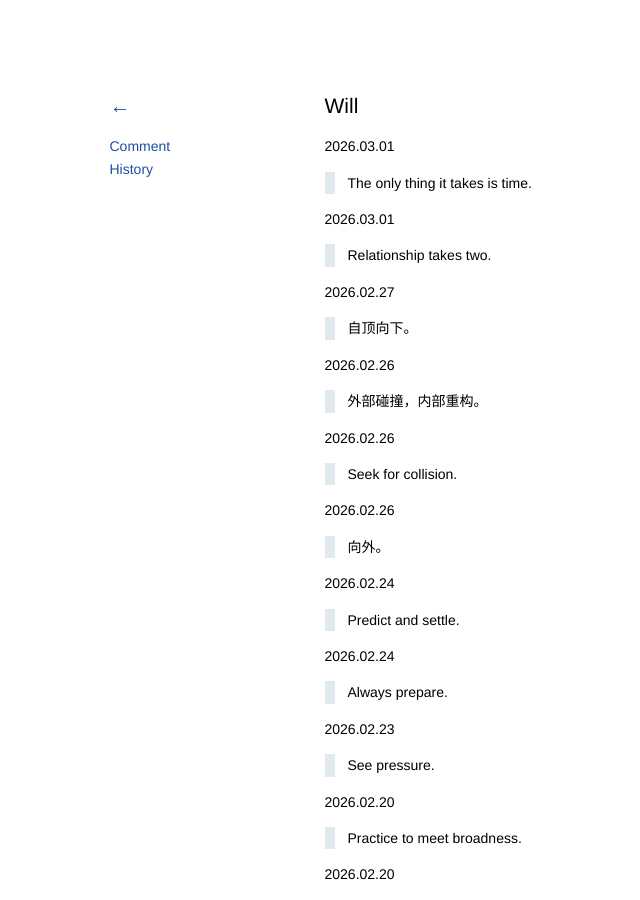
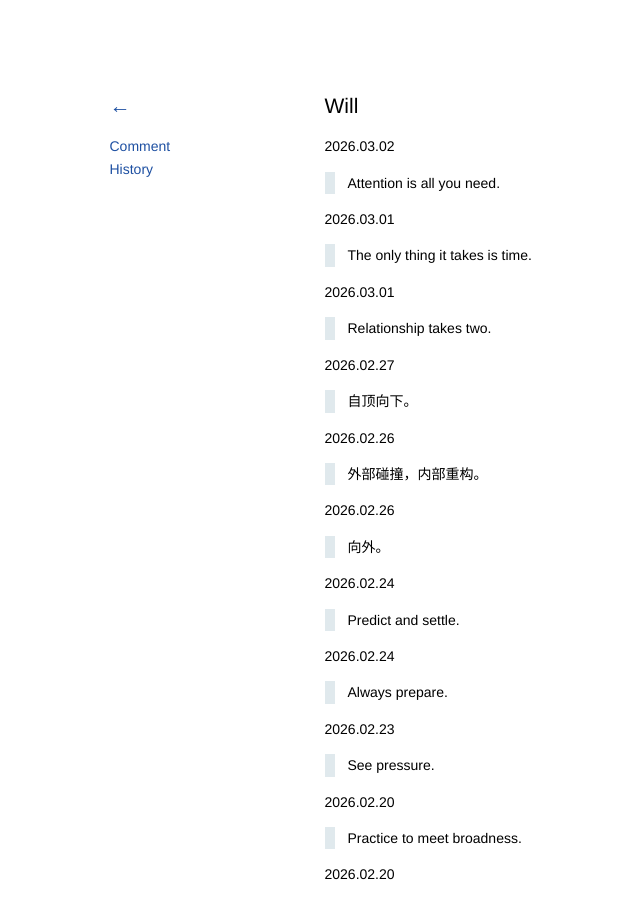
Before and after one commit to kidlj/awei, a Jekyll site: the page built from _wiki/will.md, in a window 1280 px wide and 900 px high. Shown: the whole window, without its empty margins (23-663 px from the left). Built offline with Jekyll 4.4.1, drawn with Linux system fonts in a browser that asks for light colours.

Commit message:
update will

```diff
--- a/_wiki/will.md
+++ b/_wiki/will.md
@@ -1,6 +1,10 @@
 ---
 title: Will
 ---
+
+2026.03.02
+
+> Attention is all you need.
 
 2026.03.01
 
@@ -17,10 +21,6 @@ title: Will
 2026.02.26
 
 > 外部碰撞，内部重构。
-
-2026.02.26
-
-> Seek for collision.
 
 2026.02.26
 
```
